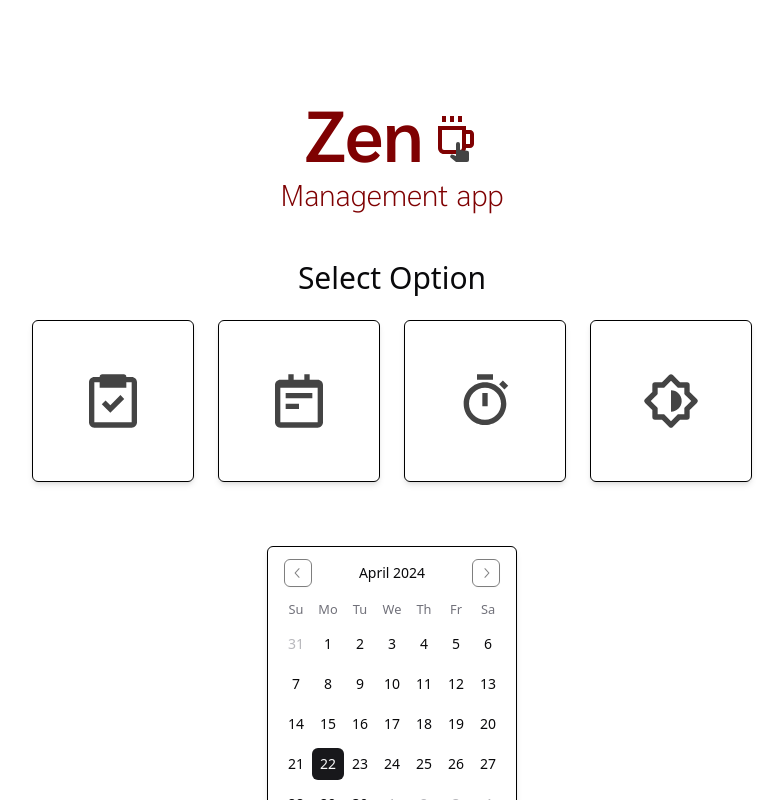
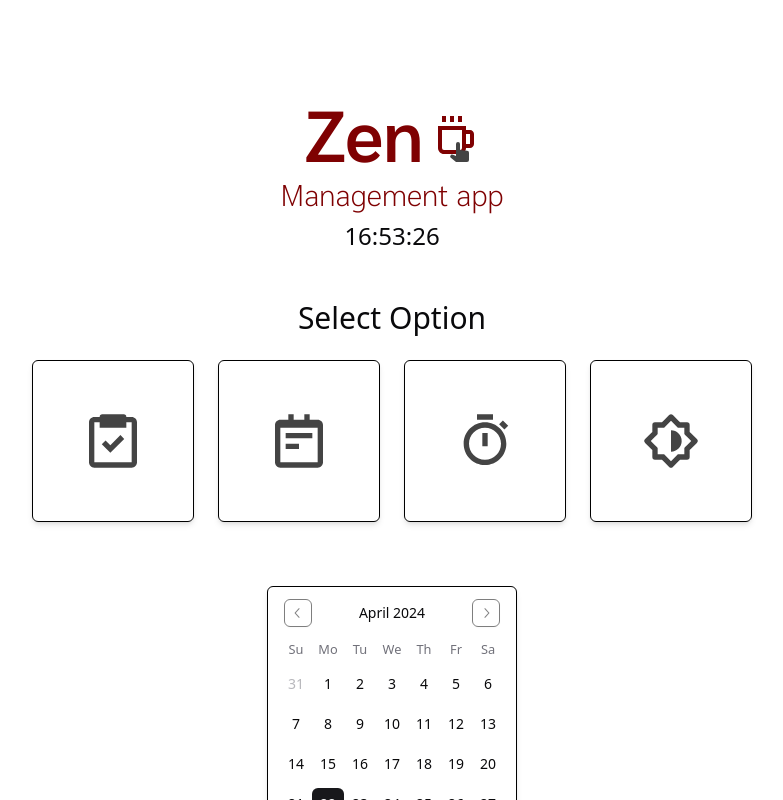
Before and after one commit to karolfaltyn/zen, a React (Vite) app: page / in a window 1280 px wide. Shown: the top 800 px of the page, without its empty margins (248-1031 px from the left). Built offline with nearby package versions, Linux system fonts and the light colour scheme.

Commit message:
added Skeleton from shadcn to Time component

```diff
--- a/src/components/Hero.tsx
+++ b/src/components/Hero.tsx
@@ -1,4 +1,5 @@
 import { toggleTheme } from "../utils/toggleTheme.ts";
+import { Time } from "./ui/Time.tsx";
 
 export const Hero = () => {
   return (
@@ -34,9 +35,12 @@ export const Hero = () => {
           </button>
         </div>
       </div>
-      <p className="font-sarabun text-3xl font-extralight text-[#7f0102] dark:text-red-400">
+      <p className="mb-2 font-sarabun text-3xl font-extralight text-[#7f0102] dark:text-red-400">
         Management app
       </p>
+      <div className="flex justify-center text-2xl font-extralight">
+        <Time />
+      </div>
     </header>
   );
 };
--- a/src/components/Navbar.tsx
+++ b/src/components/Navbar.tsx
@@ -39,7 +39,7 @@ export const Navbar = () => {
           </button>
         </div>
       </div>
-      <div className="text-2xl font-extralight">
+      <div className="w-12 text-2xl font-extralight">
         <Time />
       </div>
     </nav>
--- a/src/components/ui/Time.tsx
+++ b/src/components/ui/Time.tsx
@@ -1,7 +1,9 @@
 import { useState, useEffect } from "react";
+import { Skeleton } from "../ui/skeleton";
 
 export const Time = () => {
   const [currentTime, setCurrentTime] = useState<string>("");
+  const [loaded, setLoaded] = useState<boolean>(false);
 
   useEffect(() => {
     const intervalId = setInterval(() => {
@@ -12,8 +14,24 @@ export const Time = () => {
       setCurrentTime(`${hours}:${minutes}:${seconds}`);
     }, 1000);
 
-    return () => clearInterval(intervalId); // Cleanup function
+    return () => clearInterval(intervalId);
   }, []);
 
-  return currentTime;
+  useEffect(() => {
+    // Loading delay for 1 seconds
+    const timerId = setTimeout(() => {
+      setLoaded(true);
+    }, 1000);
+
+    return () => clearTimeout(timerId);
+  }, []);
+
+  return (
+    <div>
+      {loaded && <div>{currentTime}</div>}
+      {!loaded && (
+        <Skeleton className="mt-[4px] h-[28px] w-[80px] rounded-full" />
+      )}
+    </div>
+  );
 };
--- /dev/null
+++ b/src/components/ui/skeleton.tsx
@@ -0,0 +1,15 @@
+import { cn } from "../../lib/utils";
+
+function Skeleton({
+  className,
+  ...props
+}: React.HTMLAttributes<HTMLDivElement>) {
+  return (
+    <div
+      className={cn("animate-pulse rounded-md bg-primary/10", className)}
+      {...props}
+    />
+  );
+}
+
+export { Skeleton };
```
